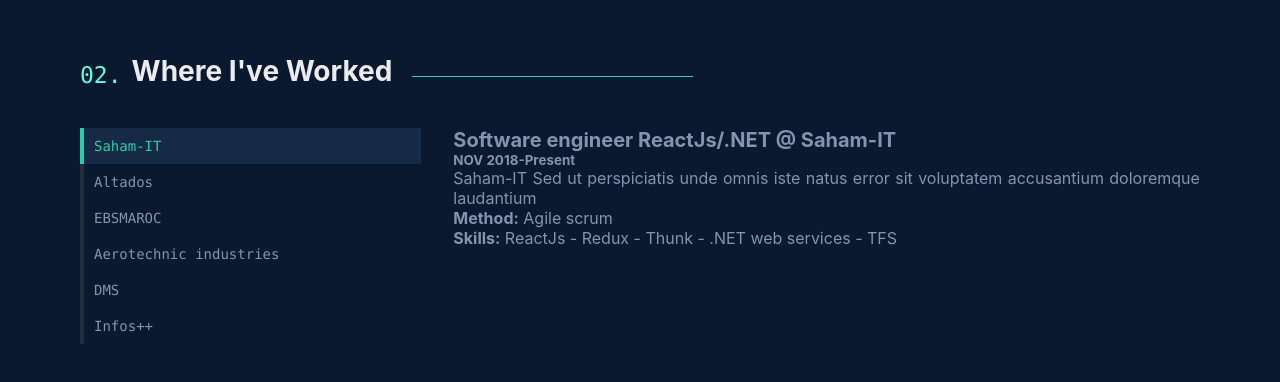
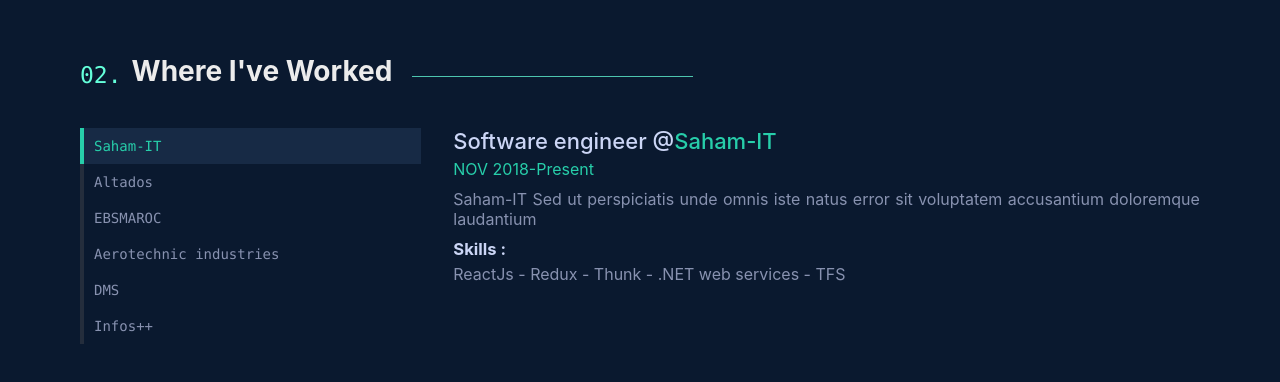
Before and after one commit to SalmanFahmi-IT/resume, a Gatsby site: page / in a window 1280 px wide. Shown: the part 2106-2488 px from the top of the page. Built offline with nearby package versions, Linux system fonts and the light colour scheme; Gatsby itself is replaced by a stand-in of ours.

Commit message:
style: add style to experience description

```diff
--- a/src/data/experiences.json
+++ b/src/data/experiences.json
@@ -2,7 +2,7 @@
     {
         "Id": 1,
         "company": "Saham-IT",
-        "title": "Software engineer ReactJs/.NET",
+        "title": "Software engineer",
         "date": "NOV 2018-Present",
         "description": "Saham-IT Sed ut perspiciatis unde omnis iste natus error sit voluptatem accusantium doloremque laudantium",
         "method": "Agile scrum",
@@ -11,7 +11,7 @@
     {
         "Id": 2,
         "company": "Altados",
-        "title": "Software engineer ReactJs/.NET",
+        "title": "Software engineer",
         "date": "NOV 2018-Present",
         "description": "Altados Sed ut perspiciatis unde omnis iste natus error sit voluptatem accusantium doloremque laudantium",
         "method": "Agile scrum",
@@ -20,7 +20,7 @@
     {
         "Id": 3,
         "company": "EBSMAROC",
-        "title": "Software engineer ReactJs/.NET",
+        "title": "Software engineer",
         "date": "NOV 2018-Present",
         "description": "EBSMAROC Sed ut perspiciatis unde omnis iste natus error sit voluptatem accusantium doloremque laudantium",
         "method": "Agile scrum",
@@ -29,7 +29,7 @@
     {
         "Id": 4,
         "company": "Aerotechnic industries",
-        "title": "Software engineer ReactJs/.NET",
+        "title": "Software engineer",
         "date": "NOV 2018-Present",
         "description": "Aerotechnic industries Sed ut perspiciatis unde omnis iste natus error sit voluptatem accusantium doloremque laudantium",
         "method": "Agile scrum",
@@ -38,7 +38,7 @@
     {
         "Id": 5,
         "company": "DMS",
-        "title": "Software engineer ReactJs/.NET",
+        "title": "Software engineer",
         "date": "NOV 2018-Present",
         "description": "DMS Sed ut perspiciatis unde omnis iste natus error sit voluptatem accusantium doloremque laudantium",
         "method": "Agile scrum",
@@ -47,7 +47,7 @@
     {
         "Id": 6,
         "company": "Infos++",
-        "title": "Software engineer ReactJs/.NET",
+        "title": "Software engineer",
         "date": "NOV 2018-Present",
         "description": "Infos++ Sed ut perspiciatis unde omnis iste natus error sit voluptatem accusantium doloremque laudantium",
         "method": "Agile scrum",
--- a/src/sections/Experiences.js
+++ b/src/sections/Experiences.js
@@ -28,11 +28,17 @@
                     <div className='col-8'>
                         <div className='tab-content'>
                            <div className='tabpane'>
-                                <h4>{ExperiencesData[currentTab].title} @ {ExperiencesData[currentTab].company}</h4>
-                                <h6>{ExperiencesData[currentTab].date}</h6>
-                                <p>{ExperiencesData[currentTab].description}</p>
-                                <p><strong>Method:</strong> {ExperiencesData[currentTab].method}</p>
-                                <p><strong>Skills:</strong> {ExperiencesData[currentTab].skills}</p>
+                                <h4>{ExperiencesData[currentTab].title} @
+                                    <span className='theme-color'>
+                                        {ExperiencesData[currentTab].company}
+                                    </span>
+                                </h4>
+                                <p className='theme-color'>
+                                    {ExperiencesData[currentTab].date}
+                                </p>
+                                <p className='desc'>{ExperiencesData[currentTab].description}</p>
+                                <h5>Skills :</h5>
+                                <p>{ExperiencesData[currentTab].skills}</p>
                             </div>
                         </div>
                     </div>
--- a/src/styles/global.css
+++ b/src/styles/global.css
@@ -9,7 +9,13 @@
 *, ::before, ::after {
     box-sizing: inherit;
 }
-
+h1,h2,h3,h4,h5,h6{
+    margin-bottom: 5px;
+    color: rgb(204, 214, 246);
+}
+.theme-color{
+    color: #27ceaa;
+}
 body{
     background: #0a192f;
     font-family: Calibre, "San Francisco", "SF Pro Text", -apple-system, system-ui, BlinkMacSystemFont, Roboto, "Helvetica Neue", "Segoe UI", Arial, sans-serif;
@@ -203,3 +209,10 @@
     color: #27ceaa;
     background-color: rgb(23, 42, 69);
 }
+.tabpane h4{
+    font-size: 22px;
+    font-weight: 500;
+}
+.tabpane .desc{
+    margin: 10px 0;
+}
```
